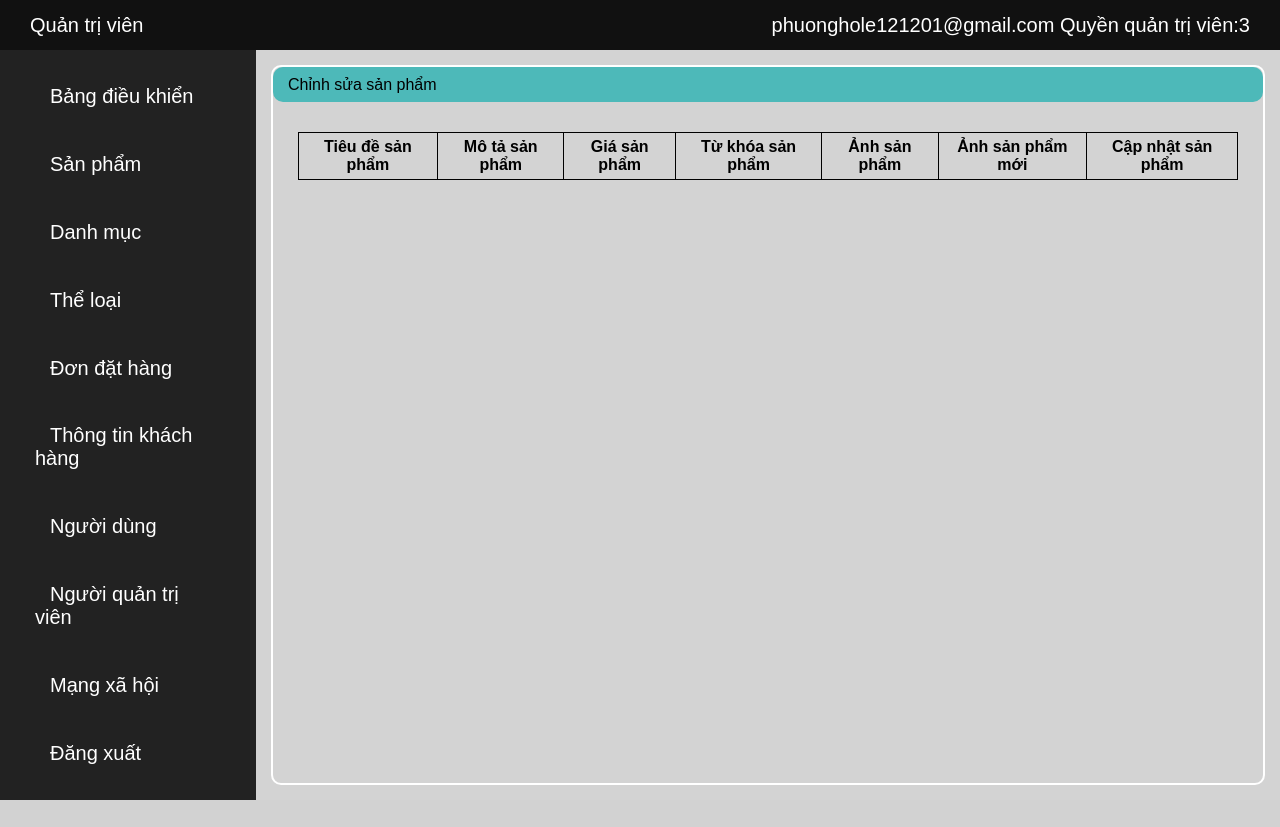
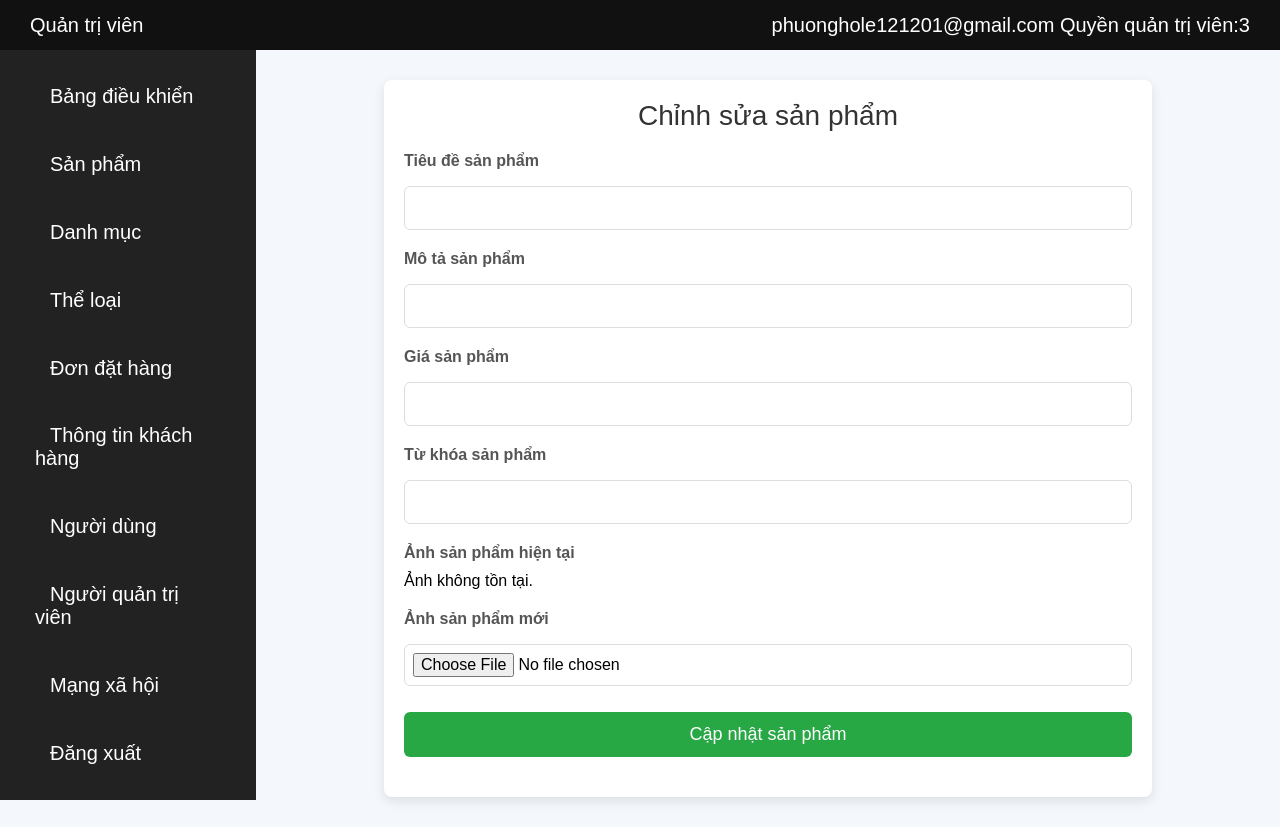
Before and after one commit to CongThuan02/btl_php, a PHP site: page /admin_product_update.php in a window 1280 px wide. Before the commit the page ends 800 px from the top, so only its background shows below. Run offline with PHP 8.4, Linux system fonts and the light colour scheme; a user stored in the database is signed in; data comes from the database, SQL or seed files in the repository; lists and menus that the app fills with data are empty.

Commit message:
chinh sủa trang thêm sản phầm sửa sản phẩm

```diff
--- a/admin_product_update.php
+++ b/admin_product_update.php
@@ -1,50 +1,21 @@
 <?php
 include('admin_header.php');
 include('admin_sidebar.php');
-?>
 
-<form class="container" action="admin_product_update.php" method="post" enctype="multipart/form-data">
-    <div class="title">Chỉnh sửa sản phẩm</div>
-    <table>
-        <tr>
-            <th>Tiêu đề sản phẩm</th>
-            <th>Mô tả sản phẩm</th>
-            <th>Giá sản phẩm</th>
-            <th>Từ khóa sản phẩm</th>
-            <th>Ảnh sản phẩm</th>
-            <th>Ảnh sản phẩm mới</th>
-            <th>Cập nhật sản phẩm</th>
-        </tr>
-        <?php
+// Kiểm tra xem có nhận được product_id từ URL hay không
 if (isset($_GET['product_id'])) {
     $product_id = $_GET['product_id'];
-                $sql = "SELECT * from `product` where product_id='$product_id'";
+    $sql = "SELECT * FROM `product` WHERE product_id='$product_id'";
     $res = mysqli_query($con, $sql);
-                $row = mysqli_fetch_array($res);
+    $row = mysqli_fetch_assoc($res);
+
+    // Lấy các giá trị từ cơ sở dữ liệu
     $product_title = $row['product_title'];
     $product_desc = $row['product_desc'];
     $product_price = $row['product_price'];
+    $product_keywords = $row['product_keywords'];
     $product_img = $row['product_img'];
-                $product_keywords = $row['product_keywords'];
-                echo "
-                    <tr>
-                        <td><input type='text' name='product_title' value='$product_title' required></td>
-                        <td><input type='text' name='product_desc' value='$product_desc' required></td>
-                        <td><input type='number' name='product_price' value='$product_price' required></td>
-                        <td><input type='text' name='product_keywords' value='$product_keywords' required></td>
-                        <td><img src='./image/$product_img' width='100'></td>
-                        <td><input type='file' name='product_img' /></td>
-                        <input type='hidden' name='product_id' value='$product_id'>
-                        <td><input type='submit' name='submit' value='Gửi'></td>
-                    </tr>
-                ";
 }
-        ?>
-    </table>
-</form>
-
-<?php
-include('admin_footer.php');
 
 if (isset($_POST['submit'])) {
     $product_id = $_POST['product_id'];
@@ -53,7 +24,35 @@ if (isset($_POST['submit'])) {
     $product_price = mysqli_real_escape_string($con, $_POST['product_price']);
     $product_keywords = mysqli_real_escape_string($con, $_POST['product_keywords']);
 
-    // Kiểm tra và xử lý ảnh mới
+    // Khởi tạo mảng thông báo lỗi
+    $errors = [];
+
+    // Kiểm tra các ô không để trống
+    if (empty($product_title)) {
+        $errors['product_title'] = "Tiêu đề sản phẩm không được để trống.";
+    }
+    if (empty($product_desc)) {
+        $errors['product_desc'] = "Mô tả sản phẩm không được để trống.";
+    }
+    if (empty($product_keywords)) {
+        $errors['product_keywords'] = "Từ khóa sản phẩm không được để trống.";
+    }
+
+    // Kiểm tra giá sản phẩm là số
+    if (!is_numeric($product_price) || $product_price <= 0) {
+        $errors['product_price'] = "Giá sản phẩm phải là một số hợp lệ và lớn hơn 0.";
+    }
+
+    // Nếu có lỗi, hiển thị lại form với thông báo lỗi
+    if (!empty($errors)) {
+        // Lặp lại form và thông báo lỗi dưới các trường nhập liệu
+        echo "<script>";
+        foreach ($errors as $field => $message) {
+            echo "document.getElementById('error_" . $field . "').innerText = '" . addslashes($message) . "';";
+        }
+        echo "</script>";
+    } else {
+        // Kiểm tra và xử lý ảnh mới (như bạn đã làm trước đó)
         if ($_FILES['product_img']['name'] != '') {
             $product_img = $_FILES['product_img']['name'];
             $temp_name = $_FILES['product_img']['tmp_name'];
@@ -66,10 +65,6 @@ if (isset($_POST['submit'])) {
             $product_img = $row['product_img'];
         }
 
-    // Kiểm tra giá trị product_price
-    if (!is_numeric($product_price)) {
-        echo "<script>alert('Giá sản phẩm phải là một số hợp lệ.');</script>";
-    } else {
         // Cập nhật thông tin sản phẩm
         $sql = "UPDATE `product` SET
                 product_img='$product_img',
@@ -90,3 +85,203 @@ if (isset($_POST['submit'])) {
     }
 }
 ?>
+<style>
+    /* Cải thiện giao diện của form */
+    body {
+        font-family: 'Arial', sans-serif;
+        background-color: #f4f7fc;
+        margin: 0;
+        padding: 0;
+    }
+
+    .containers {
+        width: 60%;
+        margin: 30px auto;
+        padding: 20px;
+        background-color: white;
+        box-shadow: 0 4px 12px rgba(0, 0, 0, 0.1);
+        border-radius: 8px;
+        box-sizing: border-box;
+    }
+
+    .title {
+        text-align: center;
+        font-size: 28px;
+        color: #333;
+        margin-bottom: 20px;
+    }
+
+    .form-group {
+        margin-bottom: 20px;
+    }
+
+    .form-group label {
+        font-size: 16px;
+        font-weight: 600;
+        margin-bottom: 10px;
+        display: block;
+        color: #555;
+    }
+
+    .form-group input[type="text"],
+    .form-group input[type="number"],
+    .form-group input[type="file"],
+    .form-group input[type="submit"] {
+        width: 100%;
+        padding: 12px;
+        font-size: 16px;
+        border-radius: 6px;
+        border: 1px solid #ddd;
+        box-sizing: border-box;
+        margin-top: 6px;
+        background-color: #fff;
+        transition: all 0.3s ease;
+    }
+
+    .form-group input[type="text"]:focus,
+    .form-group input[type="number"]:focus,
+    .form-group input[type="file"]:focus {
+        border-color: #007bff;
+        outline: none;
+    }
+
+    .form-group input[type="submit"] {
+        background-color: #28a745;
+        color: white;
+        font-size: 18px;
+        cursor: pointer;
+        border: none;
+    }
+
+    .form-group input[type="submit"]:hover {
+        background-color: #218838;
+    }
+
+    .form-group .current-image img {
+        max-width: 100%;
+        height: auto;
+        border-radius: 6px;
+        margin-top: 10px;
+    }
+
+    .form-group .current-image div {
+        font-size: 16px;
+        color: #666;
+        margin-top: 10px;
+    }
+
+    .form-group input[type="file"] {
+        padding: 8px;
+    }
+
+    /* Responsive design */
+    @media (max-width: 768px) {
+        .containers {
+            width: 90%;
+        }
+
+        .title {
+            font-size: 24px;
+        }
+    }
+</style>
+<style>
+    .error-message {
+        color: red;
+        font-size: 12px;
+        margin-top: 5px;
+    }
+</style>
+
+<script>
+    // Validate dữ liệu của form bằng JavaScript
+    function validateForm() {
+        let isValid = true;
+
+        // Lấy giá trị của các ô input
+        var product_title = document.getElementById('product_title').value;
+        var product_desc = document.getElementById('product_desc').value;
+        var product_price = document.getElementById('product_price').value;
+        var product_keywords = document.getElementById('product_keywords').value;
+
+        // Xóa thông báo lỗi cũ (nếu có)
+        document.getElementById('error_product_title').innerText = '';
+        document.getElementById('error_product_desc').innerText = '';
+        document.getElementById('error_product_price').innerText = '';
+        document.getElementById('error_product_keywords').innerText = '';
+
+        // Kiểm tra các trường nhập liệu không được bỏ trống
+        if (product_title == "") {
+            document.getElementById('error_product_title').innerText = "Tiêu đề sản phẩm không được để trống.";
+            isValid = false;
+        }
+        if (product_desc == "") {
+            document.getElementById('error_product_desc').innerText = "Mô tả sản phẩm không được để trống.";
+            isValid = false;
+        }
+        if (product_keywords == "") {
+            document.getElementById('error_product_keywords').innerText = "Từ khóa sản phẩm không được để trống.";
+            isValid = false;
+        }
+
+        // Kiểm tra giá sản phẩm là số
+        if (isNaN(product_price) || product_price <= 0) {
+            document.getElementById('error_product_price').innerText = "Giá sản phẩm phải là một số hợp lệ và lớn hơn 0.";
+            isValid = false;
+        }
+
+        return isValid;
+    }
+</script>
+
+<form class="containers" action="admin_product_update.php" method="post" enctype="multipart/form-data" onsubmit="return validateForm()">
+    <div class="title">Chỉnh sửa sản phẩm</div>
+
+    <div class="form-group">
+        <label for="product_title">Tiêu đề sản phẩm</label>
+        <input type="text" name="product_title" id="product_title" value="<?= isset($product_title) ? htmlspecialchars($product_title) : '' ?>" >
+        <div id="error_product_title" class="error-message"></div>
+    </div>
+
+    <div class="form-group">
+        <label for="product_desc">Mô tả sản phẩm</label>
+        <input type="text" name="product_desc" id="product_desc" value="<?= isset($product_desc) ? htmlspecialchars($product_desc) : '' ?>" >
+        <div id="error_product_desc" class="error-message"></div>
+    </div>
+
+    <div class="form-group">
+        <label for="product_price">Giá sản phẩm</label>
+        <input type="number" name="product_price" id="product_price" value="<?= isset($product_price) ? htmlspecialchars($product_price) : '' ?>" >
+        <div id="error_product_price" class="error-message"></div>
+    </div>
+
+    <div class="form-group">
+        <label for="product_keywords">Từ khóa sản phẩm</label>
+        <input type="text" name="product_keywords" id="product_keywords" value="<?= isset($product_keywords) ? htmlspecialchars($product_keywords) : '' ?>" >
+        <div id="error_product_keywords" class="error-message"></div>
+    </div>
+
+    <div class="form-group current-image">
+        <label>Ảnh sản phẩm hiện tại</label>
+        <?php if (!empty($product_img) && file_exists("./image/$product_img")): ?>
+            <div><img src="./image/<?= htmlspecialchars($product_img) ?>" alt="Ảnh sản phẩm"></div>
+        <?php else: ?>
+            <div>Ảnh không tồn tại.</div>
+        <?php endif; ?>
+    </div>
+
+    <div class="form-group">
+        <label for="product_img">Ảnh sản phẩm mới</label>
+        <input type="file" name="product_img" id="product_img">
+    </div>
+
+    <input type="hidden" name="product_id" value="<?= isset($product_id) ? htmlspecialchars($product_id) : '' ?>">
+
+    <div class="form-group">
+        <input type="submit" name="submit" value="Cập nhật sản phẩm">
+    </div>
+</form>
+
+<?php
+include('admin_footer.php');
+?>
```
Also changed, not shown: admin_product_add.php (+197 -21 lines). Lines whose indentation alone changed are shown as unchanged.
